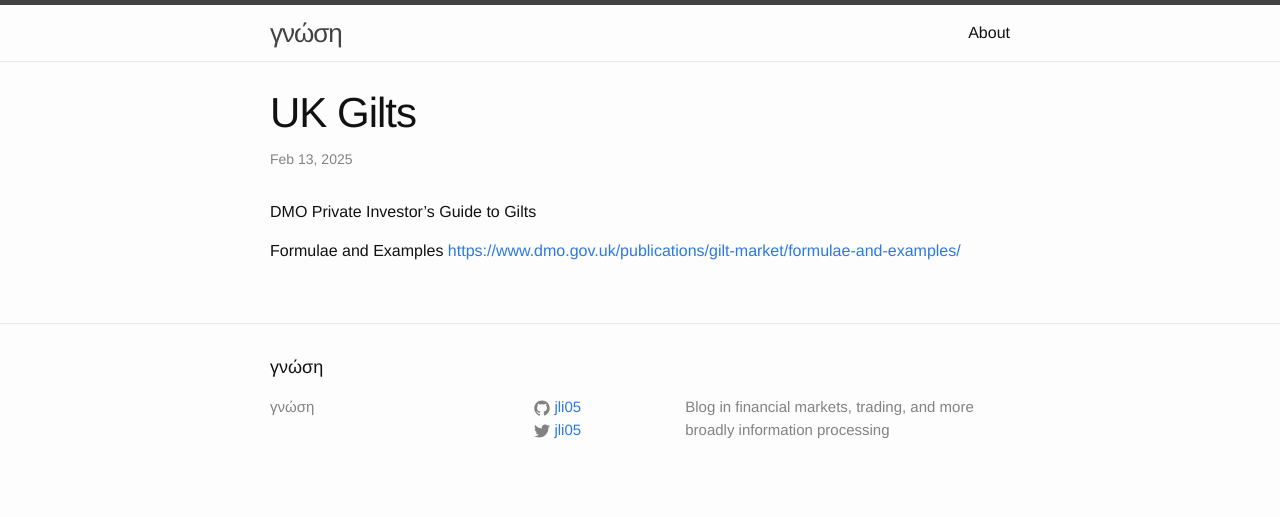
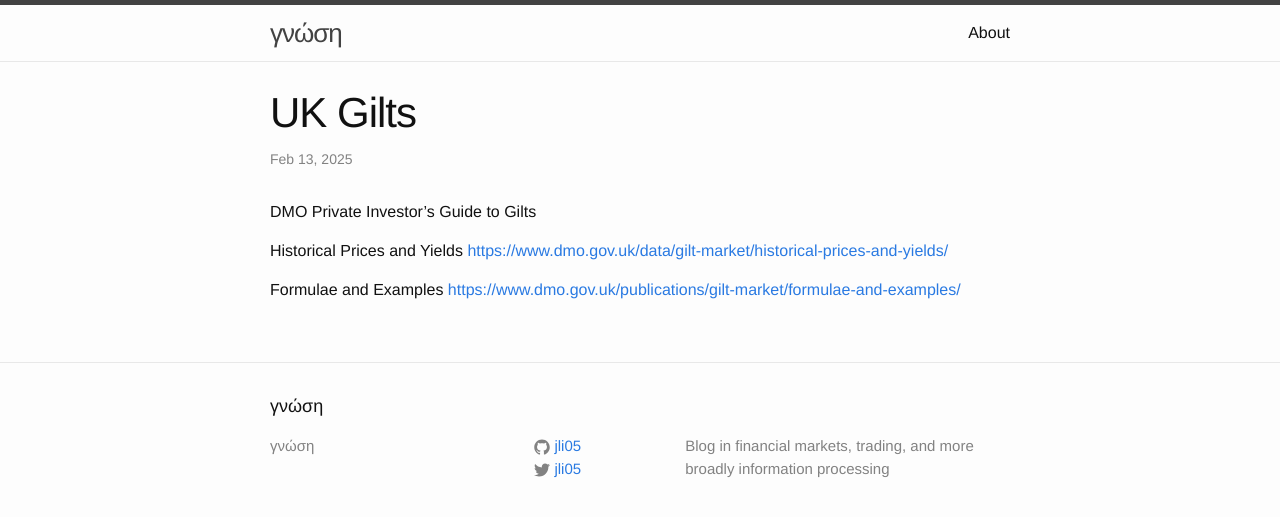
Before and after one commit to jli05/jli05.github.io, a Jekyll site: the page built from _posts/2025-02-13-UK-Gilts.md, in a window 1280 px wide. Shown: the top 517 px of the page. Built offline with Jekyll 4.4.1, drawn with Linux system fonts in a browser that asks for light colours.

Commit message:
add historical prices link

```diff
--- a/_posts/2025-02-13-UK-Gilts.md
+++ b/_posts/2025-02-13-UK-Gilts.md
@@ -5,5 +5,8 @@ layout: post
 
 DMO Private Investor's Guide to Gilts
 
+Historical Prices and Yields
+[https://www.dmo.gov.uk/data/gilt-market/historical-prices-and-yields/](https://www.dmo.gov.uk/data/gilt-market/historical-prices-and-yields/)
+
 Formulae and Examples
 [https://www.dmo.gov.uk/publications/gilt-market/formulae-and-examples/](https://www.dmo.gov.uk/publications/gilt-market/formulae-and-examples/)
```
